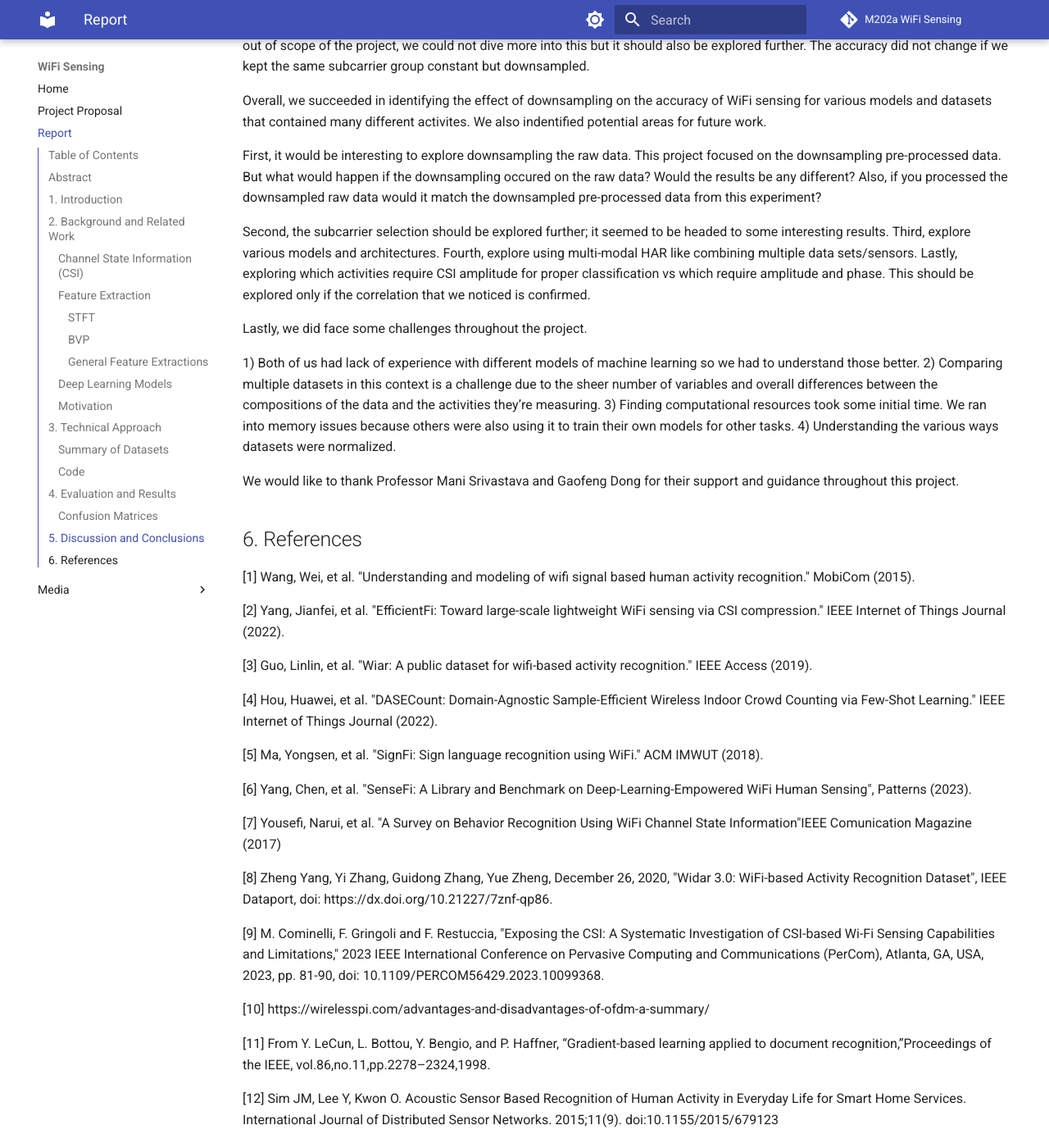
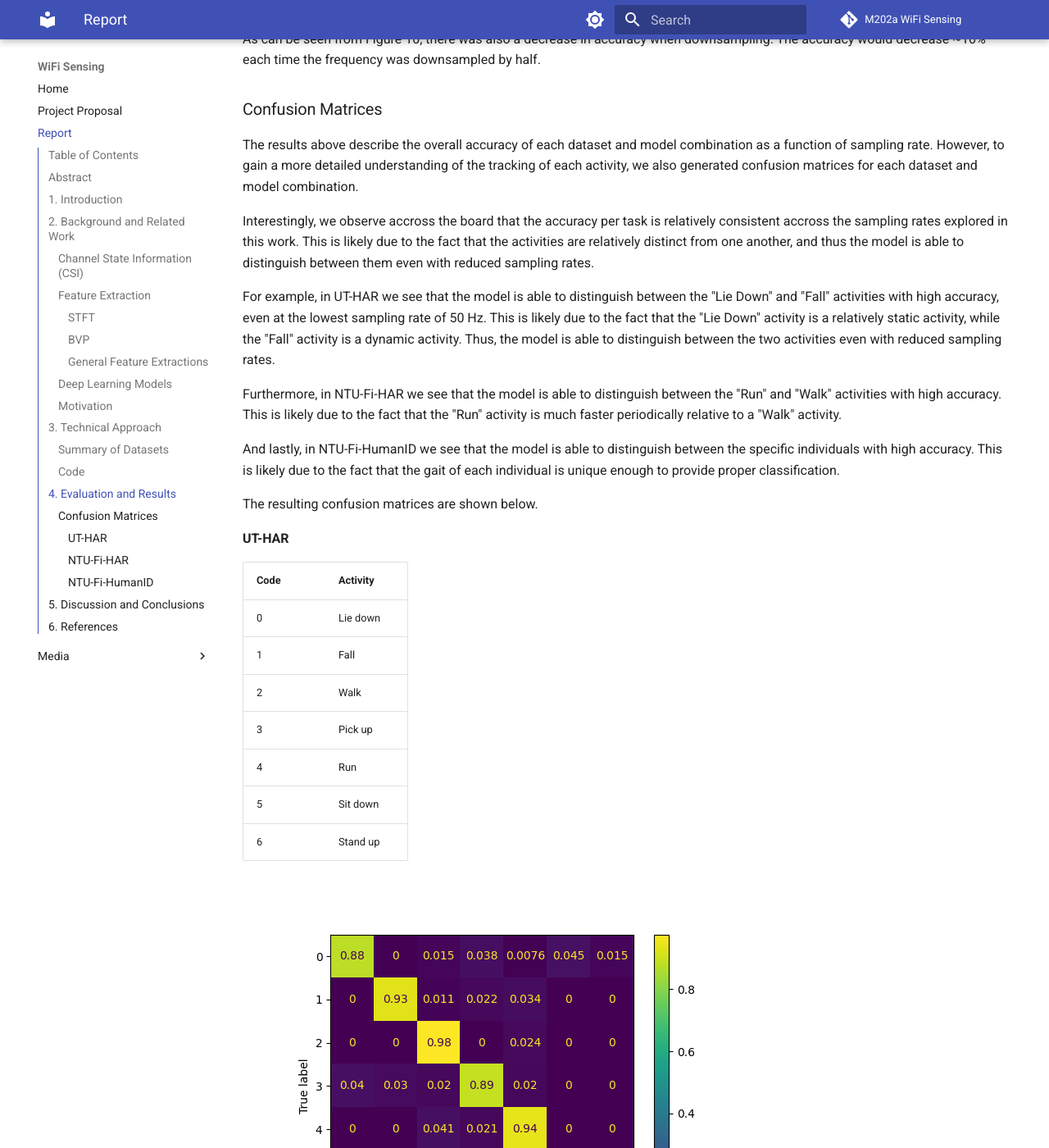
Before and after one commit to aghanoury/m202a-wifi-sensing, an MkDocs documentation site: the page built from docs/report.md, in a window 1280 px wide and 1400 px high, scrolled down 12694 px. Shown: the whole window at 82% size. Built offline with MkDocs 1.6.1 and Material for MkDocs 9.7.7, drawn with Linux system fonts in a browser that asks for light colours; comment, search, counter and statistics services are not loaded; some of the changed text lies outside the part shown.

Commit message:
doc push

```diff
--- a/docs/report.md
+++ b/docs/report.md
@@ -16,6 +16,9 @@
     - [Code](#code)
 - [4. Evaluation and Results](#4-evaluation-and-results)
     - [Confusion Matrices](#confusion-matrices)
+        - [UT-HAR](#ut-har)
+        - [NTU-Fi-HAR](#ntu-fi-har)
+        - [NTU-Fi-HumanID](#ntu-fi-humanid)
 - [5. Discussion and Conclusions](#5-discussion-and-conclusions)
 - [6. References](#6-references)
 
@@ -259,41 +262,31 @@
 ## 4. Evaluation and Results
 In this section, we will be discussing the results. We saw no difference with how we implemented the downsampling in the final accuracy. However, we did notice that the time to complete training would be servely delayed if we used the decimate function. This is because of the additional line of code needed to correct the negative strides would force the matrix to be reconstructed every single time. So, we used the matrix reduction method to generate results fastest. Additionally, the area of downsampling did not change the end results. So, we could downsample before or after converting the data to tensor format and saw no change in accuracy or runtime.
 
-<div style="display: flex; flex-direction: column; align-items: center;">
-    <img src="/media/NTU-Fi-HAR_results.png" alt="NTUresults" width="500">
-    <i>Figure 6: Accuracy vs Frequency plot for NTU-Fi-HAR dataset with various models</i>
-</div>
+![NTUresults](/media/NTU-Fi-HAR_results.png)
+*Figure 6: Accuracy vs Frequency plot for NTU-Fi-HAR dataset with various models*
+
 
 As can be seen from Figure 6, very little change in accuracy when downsampling; the largest delta being ~5%. The best performing and most robust model was GRU in our experiments.
 
-<div style="display: flex; flex-direction: column; align-items: center;">
-    <img src="/media/NTU-Fi-HumanID_results.png" alt="NTUHIresults" width="500">
-    <i>Figure 7: Accuracy vs Frequency plot for NTU-Fi-HumanID dataset with various models</i>
-</div>
 
+![NTUHIresults](/media/NTU-Fi-HumanID_results.png)
+*Figure 7: Accuracy vs Frequency plot for NTU-Fi-HumanID dataset with various models*
 
 As can be seen from Figure 7, there was very little change in accuracy as well when downsampling; the largest delta being ~4%. The best performing and most robust model was again GRU.
 
-<div style="display: flex; flex-direction: column; align-items: center;">
-    <img src="/media/UT-HAR-Results.png" alt="UTHAR Results" width="500">
-    <i>Figure 8: Accuracy vs Frequency plot for UT-HAR dataset with various models</i>
-</div>
 
+![UTHAR Results](/media/UT-HAR-Results.png)
+*Figure 8: Accuracy vs Frequency plot for UT-HAR dataset with various models*
 
 As can be seen from Figure 8, there was more of a change in accuracy when downsampling compared to NTU-Fi-HAR and HumanID datasets; the largest delta being ~10%. However, it was still not a significant decrease. The best performing model here was LeNet, but the most robust was MLP.
 
-<div style="display: flex; flex-direction: column; align-items: center;">
-    <img src="/media/Widar-Results.png" alt="Signfi Results" width="500">
-    <i>Figure 9: Accuracy vs Frequency plot for Widar dataset with a various models</i>
-</div>
+![Signfi Results](/media/Widar-Results.png)
+*Figure 9: Accuracy vs Frequency plot for Widar dataset with various models*
 
-As can be seen from this Figure 9, there was significant decrease in accuracy when downsampling occured; the largest delta being ~50%. The best performing model here was MLP, but we did not have a robust model since all that were tested experienced the similar results.
+As can be seen from Figure 9, there was a significant decrease in accuracy when downsampling occurred; the largest delta being ~50%. The best performing model here was MLP, but we did not have a robust model since all that were tested experienced similar results.
 
-<div style="display: flex; flex-direction: column; align-items: center;">
-    <img src="/media/Signfi-Results.png" alt="Signfi Results" width="500">
-    <i>Figure 10: Accuracy vs Frequency plot for SignFi dataset with a CNN model</i>
-</div>
-
+![Signfi Results](/media/Signfi-Results.png)
+*Figure 10: Accuracy vs Frequency plot for SignFi dataset with a CNN model*
 
 As can be seen from Figure 10, there was also a decrease in accuracy when downsampling. The accuracy would decrease ~10% each time the frequency was downsampled by half.
 
@@ -301,9 +294,76 @@
 The results above describe the overall accuracy of each dataset and model combination as a function of sampling rate.
 However, to gain a more detailed understanding of the tracking of each activity, we also generated confusion matrices for each dataset and model combination.
 
-![NTUconfusion](media/NTU_Fi_GRU_125_1.png)
+Interestingly, we observe accross the board that the accuracy per task is relatively consistent accross the sampling rates explored in this work. This is likely due to the fact that the activities are relatively distinct from one another, and thus the model is able to distinguish between them even with reduced sampling rates.
 
-Add info regarding confusion matrices.
+For example, in UT-HAR we see that the model is able to distinguish between the "Lie Down" and "Fall" activities with high accuracy, even at the lowest sampling rate of 50 Hz. This is likely due to the fact that the "Lie Down" activity is a relatively static activity, while the "Fall" activity is a dynamic activity. Thus, the model is able to distinguish between the two activities even with reduced sampling rates.
+
+Furthermore, in NTU-Fi-HAR we see that the model is able to distinguish between the "Run" and "Walk" activities with high accuracy. This is likely due to the fact that the "Run" activity is much faster periodically relative to a  "Walk" activity.
+
+And lastly, in NTU-Fi-HumanID we see that the model is able to distinguish between the specific individuals with high accuracy. This is likely due to the fact that the gait of each individual is unique enough to provide proper classification.
+
+The resulting confusion matrices are shown below.
+
+
+#### UT-HAR
+
+| Code | Activity |
+| ---- | -------- |
+| 0    | Lie down |
+| 1    | Fall     |
+| 2    | Walk     |
+| 3    | Pick up  |
+| 4    | Run      |
+| 5    | Sit down |
+| 6    | Stand up |
+
+
+
+![UT-HAR Confusion Matrix](media/UT_HAR_GRU_250_1.png)
+*Figure 11: Confusion Matrix for UT-HAR dataset with GRU model and 250 Hz sampling rate*
+
+![UT-HAR Confusion Matrix](media/UT_HAR_GRU_125_2.png)
+*Figure 12: Confusion Matrix for UT-HAR dataset with GRU model and 125 Hz sampling rate*
+
+![UT-HAR Confusion Matrix](media/UT_HAR_GRU_50_3.png)
+*Figure 13: Confusion Matrix for UT-HAR dataset with GRU model and 50 Hz sampling rate*
+
+
+
+#### NTU-Fi-HAR
+
+| Code | Object |
+| ---- | ------ |
+| 0    | Box    |
+| 1    | Circle |
+| 2    | Clean  |
+| 3    | Fall   |
+| 4    | Walk   |
+| 5    | Run    |
+
+
+![NTU-Fi-HAR Confusion Matrix](media/NTU_Fi_GRU_500.png)
+*Figure 14: Confusion Matrix for NTU-Fi-HAR dataset with GRU model and 500 Hz sampling rate*
+
+![NTU-Fi-HAR Confusion Matrix](media/NTU_Fi_GRU_250.png)
+*Figure 15: Confusion Matrix for NTU-Fi-HAR dataset with GRU model and 250 Hz sampling rate*
+
+![NTU-Fi-HAR Confusion Matrix](media/NTU_Fi_GRU_125_1.png)
+*Figure 16: Confusion Matrix for NTU-Fi-HAR dataset with GRU model and 125 Hz sampling rate*
+
+#### NTU-Fi-HumanID
+![NTU-Fi-HumanID Confusion Matrix](media/NTU_Fi_HumanID_GRU_500_2.png)
+*Figure 17: Confusion Matrix for NTU-Fi-HumanID dataset with GRU model and 500 Hz sampling rate*
+
+![NTU-Fi-HumanID Confusion Matrix](media/NTU_Fi_HumanID_GRU_250_1.png)
+*Figure 18: Confusion Matrix for NTU-Fi-HumanID dataset with GRU model and 250 Hz sampling rate*
+
+![NTU-Fi-HumanID Confusion Matrix](media/NTU_Fi_HumanID_GRU_125_2.png)
+*Figure 19: Confusion Matrix for NTU-Fi-HumanID dataset with GRU model and 125 Hz sampling rate*
+
+
+
+
 
 ## 5. Discussion and Conclusions
 From our results, we can see that datasets that had less activities would be
```
